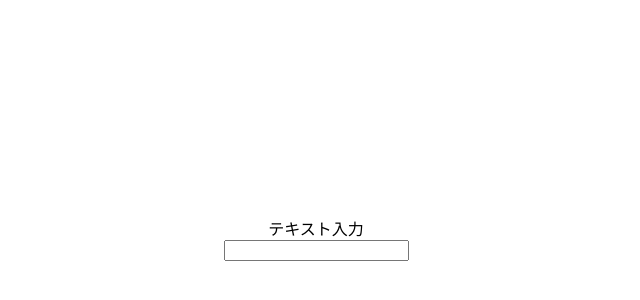
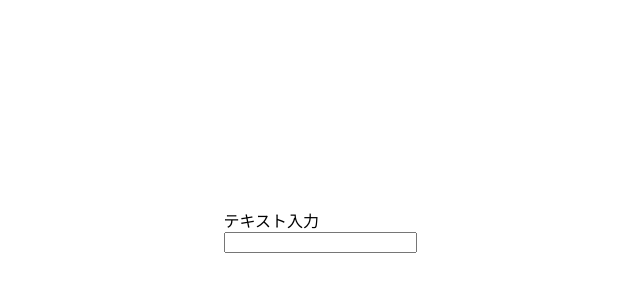
Before and after one commit to shotam1415/react-study, a React (Create React App) app: page / in a window 1280 px wide. Shown: the part 162-462 px from the top of the page, without its empty margins (324-964 px from the left). Built offline with nearby package versions, Linux system fonts and the light colour scheme.

Commit message:
パラメータに応じて出力されるようにした

```diff
--- a/src/App.css
+++ b/src/App.css
@@ -5,9 +5,6 @@
   height: 100vh;
 }
 
-.text{
-  text-align: center;
-}
 
 .text .text__label{
   display: block;
@@ -15,4 +12,5 @@
 
 .text .text__input{
   display: block;
+  width: 100%;
 }
--- a/src/App.tsx
+++ b/src/App.tsx
@@ -1,13 +1,12 @@
 import "./App.css";
-
 
 const changeQueryParam = (e:React.ChangeEvent<HTMLInputElement>)=>{
   const textValue = e.target.value;
   // window.location.replace(`/?text=${textValue}`) ;
   window.history.pushState({}, '', `/?text=${textValue}`);
   getParam()
+  handleTextParameter()
 }
-
 
 const getParam = ()=>{
   const urlParams = new URLSearchParams(window.location.search);
@@ -15,12 +14,28 @@ const getParam = ()=>{
   console.log('textパラメータが変更されました:', textParam);
 }
 
+const handleTextParameter = ()=>{
+  const urlParams = new URLSearchParams(window.location.search);
+  const textParam = urlParams.get('text');
+  const textElement = window.document.getElementById('js-text');
+  if(textElement){
+    textElement.innerText = String(textParam)
+  }
+
+}
+
+
 function App() {
   return (
     <div className="App">
-      <div className="text">
-        <label className="text__label">テキスト入力</label>
-        <input className="text__input" type={'text'} onChange={(e)=>{changeQueryParam(e)}}/>
+      <div>
+        <div className="text">
+          <label className="text__label">テキスト入力</label>
+          <input className="text__input" type={'text'} onChange={(e)=>{changeQueryParam(e)}}/>
+        </div>
+        <div>
+            <p id="js-text"></p>
+        </div>
       </div>
     </div>
   );
```
